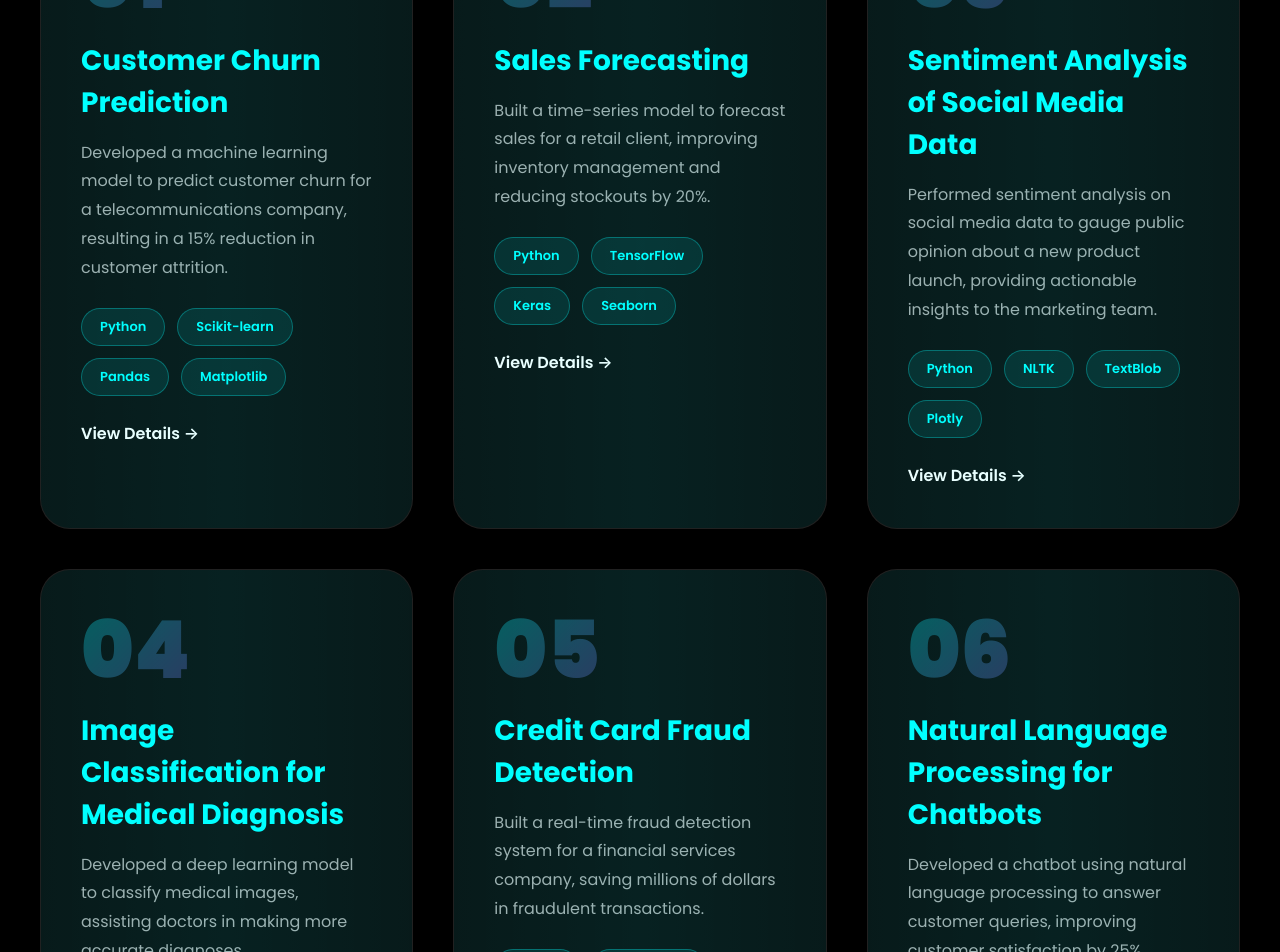
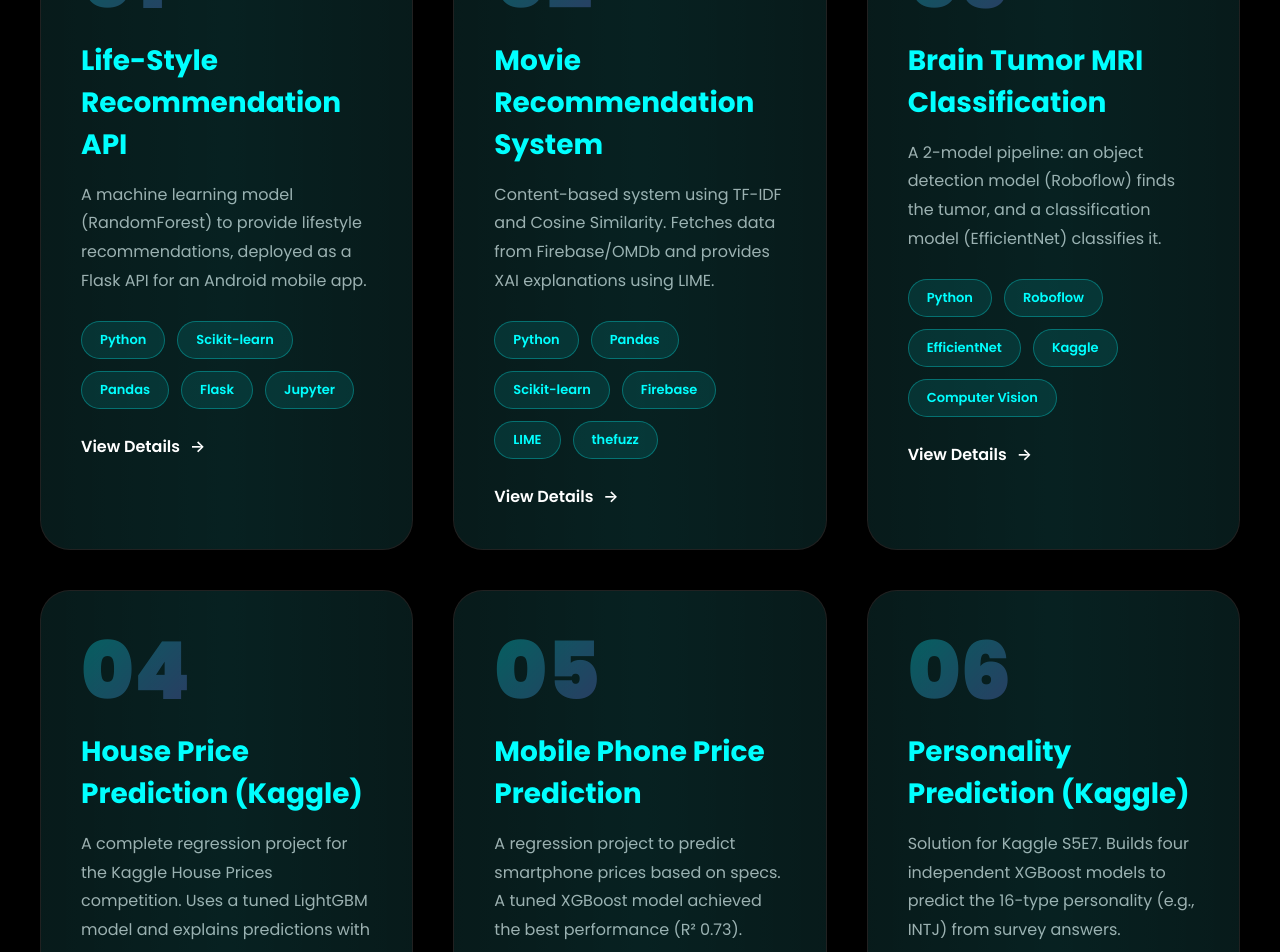
Before and after one commit to RaymussenArthur/RaymussenArthur.github.io, a Next.js app: page / in a window 1280 px wide. Shown: the part 3040-3992 px from the top of the page. Built offline with nearby package versions, Linux system fonts and the light colour scheme.

Commit message:
Fixing Showcased Projects

```diff
--- a/src/app/components/Projects/Projects.jsx
+++ b/src/app/components/Projects/Projects.jsx
@@ -1,48 +1,51 @@
 'use client'
 
-import Slider from "react-slick";
-import "slick-carousel/slick/slick.css";
-import "slick-carousel/slick/slick-theme.css";
-import { FaChevronLeft, FaChevronRight } from 'react-icons/fa';
 import styles from './Projects.module.css'
 import ProjectCard from './ProjectsCard'
 
+// 1. LINK DITAMBAHKAN DI SINI
 const projectsData = [
   {
     number: "01",
-    title: "Customer Churn Prediction",
-    description: "Developed a machine learning model to predict customer churn for a telecommunications company, resulting in a 15% reduction in customer attrition.",
-    techStack: ["Python", "Scikit-learn", "Pandas", "Matplotlib"]
+    title: "Life-Style Recommendation API",
+    description: "A machine learning model (RandomForest) to provide lifestyle recommendations, deployed as a Flask API for an Android mobile app.",
+    techStack: ["Python", "Scikit-learn", "Pandas", "Flask", "Jupyter"],
+    link: "https://github.com/RaymussenArthur/Life-Style-Recommendation"
   },
   {
     number: "02",
-    title: "Sales Forecasting",
-    description: "Built a time-series model to forecast sales for a retail client, improving inventory management and reducing stockouts by 20%.",
-    techStack: ["Python", "TensorFlow", "Keras", "Seaborn"]
+    title: "Movie Recommendation System",
+    description: "Content-based system using TF-IDF and Cosine Similarity. Fetches data from Firebase/OMDb and provides XAI explanations using LIME.",
+    techStack: ["Python", "Pandas", "Scikit-learn", "Firebase", "LIME", "thefuzz"],
+    link: "https://github.com/rVerKotz/ML_Project"
   },
   {
     number: "03",
-    title: "Sentiment Analysis of Social Media Data",
-    description: "Performed sentiment analysis on social media data to gauge public opinion about a new product launch, providing actionable insights to the marketing team.",
-    techStack: ["Python", "NLTK", "TextBlob", "Plotly"]
+    title: "Brain Tumor MRI Classification",
+    description: "A 2-model pipeline: an object detection model (Roboflow) finds the tumor, and a classification model (EfficientNet) classifies it.",
+    techStack: ["Python", "Roboflow", "EfficientNet", "Kaggle", "Computer Vision"],
+    link: "https://www.kaggle.com/code/raymussenarthur/tumor-mri-modeling"
   },
   {
     number: "04",
-    title: "Image Classification for Medical Diagnosis",
-    description: "Developed a deep learning model to classify medical images, assisting doctors in making more accurate diagnoses.",
-    techStack: ["Python", "TensorFlow", "Keras", "OpenCV"]
+    title: "House Price Prediction (Kaggle)",
+    description: "A complete regression project for the Kaggle House Prices competition. Uses a tuned LightGBM model and explains predictions with SHAP.",
+    techStack: ["Python", "LightGBM", "XGBoost", "Scikit-learn", "SHAP", "Kaggle"],
+    link: "https://github.com/RaymussenArthur/House-Price"
   },
   {
     number: "05",
-    title: "Credit Card Fraud Detection",
-    description: "Built a real-time fraud detection system for a financial services company, saving millions of dollars in fraudulent transactions.",
-    techStack: ["Python", "Scikit-learn", "XGBoost", "Flask"]
+    title: "Mobile Phone Price Prediction",
+    description: "A regression project to predict smartphone prices based on specs. A tuned XGBoost model achieved the best performance (R² 0.73).",
+    techStack: ["Python", "XGBoost", "Scikit-learn", "Gradient Boosting", "EDA"],
+    link: "https://github.com/RaymussenArthur/Phone-Prediction"
   },
   {
     number: "06",
-    title: "Natural Language Processing for Chatbots",
-    description: "Developed a chatbot using natural language processing to answer customer queries, improving customer satisfaction by 25%.",
-    techStack: ["Python", "NLTK", "spaCy", "Dialogflow"]
+    title: "Personality Prediction (Kaggle)",
+    description: "Solution for Kaggle S5E7. Builds four independent XGBoost models to predict the 16-type personality (e.g., INTJ) from survey answers.",
+    techStack: ["Python", "XGBoost", "Pandas", "Scikit-learn", "Kaggle"],
+    link: "https://github.com/RaymussenArthur/Personality-Prediction"
   }
 ]
 
--- a/src/app/components/Projects/Projects.module.css
+++ b/src/app/components/Projects/Projects.module.css
@@ -118,14 +118,26 @@
   color: #fff;
   text-decoration: none;
   font-weight: 600;
-  transition: all 0.3s;
+  transition: color 0.3s ease; /* Hanya transisi warna */
+  margin-top: auto; /* Memastikan rata bawah */
+  position: relative;
+  z-index: 2;
 }
 
 .projectLink:hover {
-  color: #00ffff;
-  gap: 15px;
+  color: #00ffff; /* Ubah warna saat hover */
 }
 
+/* CSS baru untuk panah */
+.projectLinkArrow {
+  display: inline-block;
+  transition: transform 0.3s ease;
+}
+
+/* CSS baru untuk animasi hover panah */
+.projectLink:hover .projectLinkArrow {
+  transform: translateX(5px); /* Gerakkan panah 5px */
+}
 @media (max-width: 968px) {
   .projectsGrid {
     grid-template-columns: 1fr;
--- a/src/app/components/Projects/ProjectsCard.jsx
+++ b/src/app/components/Projects/ProjectsCard.jsx
@@ -2,7 +2,7 @@
 
 import styles from './Projects.module.css'
 
-export default function ProjectCard({ number, title, description, techStack }) {
+export default function ProjectCard({ number, title, description, techStack, link }) {
   return (
     <div className={styles.projectCard}>
       <div className={styles.projectNumber}>{number}</div>
@@ -13,8 +13,15 @@ export default function ProjectCard({ number, title, description, techStack }) {
           <span key={index} className={styles.techTag}>{tech}</span>
         ))}
       </div>
-      <a href="#" className={styles.projectLink}>
-        View Details →
+      <a
+        href={link}
+        target="_blank"
+        rel="noopener noreferrer"
+        className={styles.projectLink}
+      >
+        View Details
+        {/* Panah dipisah ke span agar bisa dianimasikan oleh CSS */}
+        <span className={styles.projectLinkArrow}>→</span>
       </a>
     </div>
   )
```
